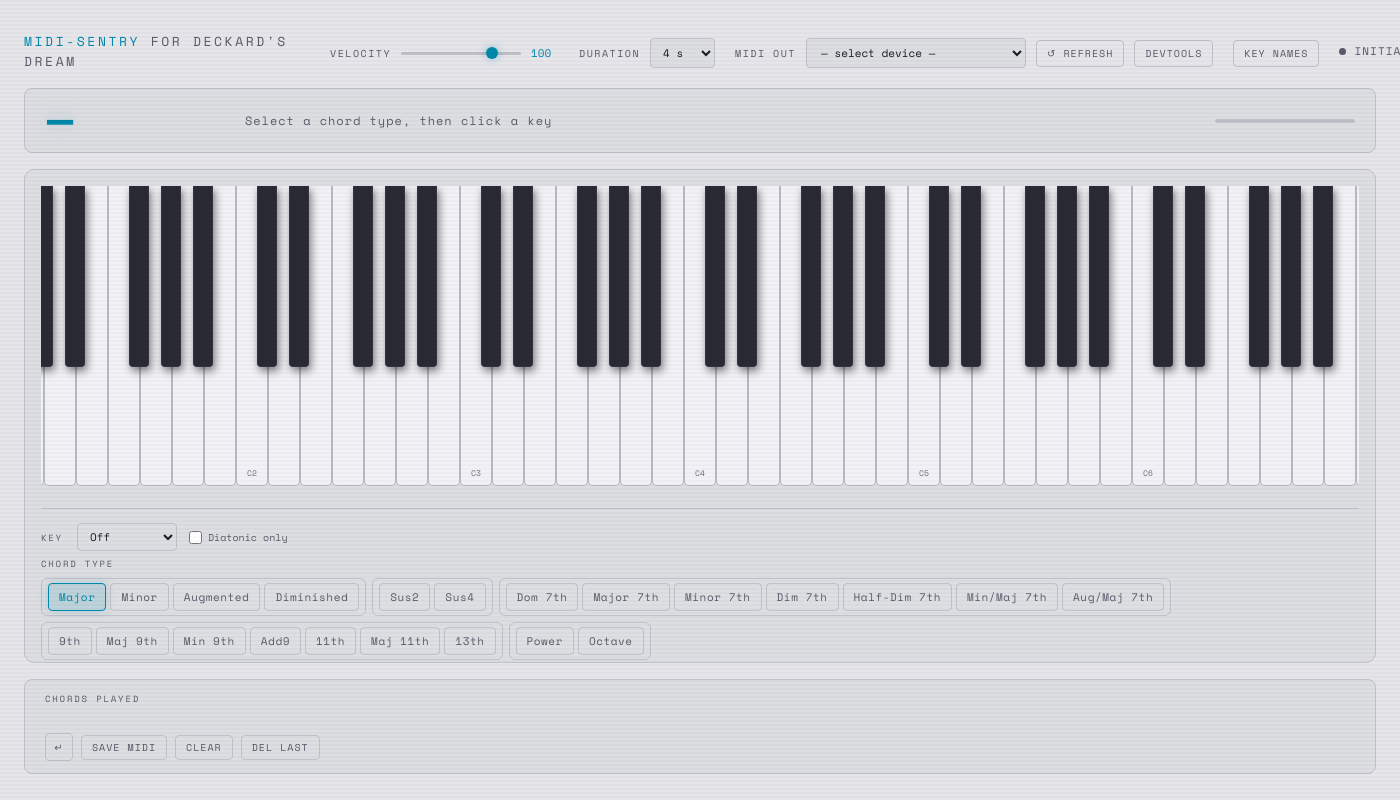
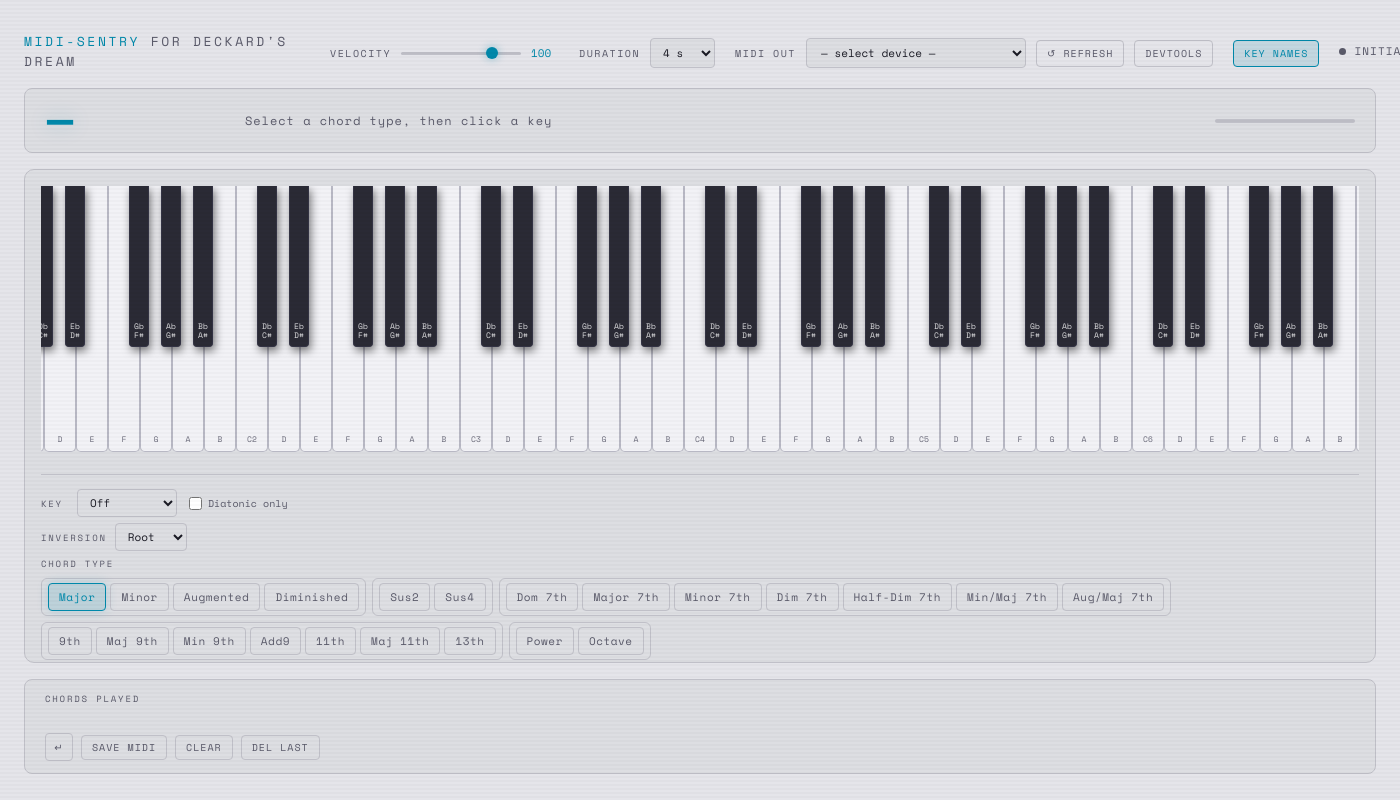
Before and after one commit to robbsherwin/midi-sentry, an Electron app: page index.html in a window 1400 px wide. Drawn offline with nearby package versions, Linux system fonts and the light colour scheme; no server answers.

Commit message:
Adding inverted chords.

```diff
--- a/index.html
+++ b/index.html
@@ -321,6 +321,26 @@
       user-select: none;
     }
     .chord-key-checkbox-label input { cursor: pointer; }
+    #inversion-row {
+      display: flex;
+      align-items: center;
+      gap: 8px;
+      margin-bottom: 6px;
+    }
+    #inversion-row .chord-section-label { margin-bottom: 0; }
+    #inversion-select {
+      background: var(--surface);
+      border: 1px solid var(--border);
+      color: var(--text);
+      font-family: 'Space Mono', monospace;
+      font-size: 11px;
+      padding: 4px 8px;
+      border-radius: 4px;
+      cursor: pointer;
+      outline: none;
+      min-width: 72px;
+    }
+    #inversion-select:focus { border-color: var(--accent); }
     .chord-section-label {
       font-family: 'Space Mono', monospace;
       font-size: 9px;
@@ -686,7 +706,7 @@
   </style>
 </head>
 <body>
-<div id="app">
+<div id="app" class="show-key-names">
 
   <!-- Header -->
   <header>
@@ -720,7 +740,7 @@
           <button id="devtools-btn">DEVTOOLS</button>
         </div>
         <div id="key-labels-row">
-          <button id="key-labels-toggle" type="button" class="toggle-btn" title="Show note names on all keys">KEY NAMES</button>
+          <button id="key-labels-toggle" type="button" class="toggle-btn on" title="Show note names on all keys">KEY NAMES</button>
         </div>
       </div>
       <div id="midi-status">
@@ -778,6 +798,15 @@
           <input type="checkbox" id="diatonic-only-checkbox" title="Only allow diatonic chord types">
           <span>Diatonic only</span>
         </label>
+      </div>
+      <div id="inversion-row">
+        <label for="inversion-select" class="chord-section-label">Inversion</label>
+        <select id="inversion-select">
+          <option value="0">Root</option>
+          <option value="1">1st</option>
+          <option value="2">2nd</option>
+          <option value="3">3rd</option>
+        </select>
       </div>
       <div class="chord-section-label">Chord Type</div>
       <div class="chord-groups" id="chord-groups"></div>
@@ -883,6 +912,20 @@
   return FLAT_NAMES[midi % 12];
 }
 
+// Return chord intervals in the given inversion (0=root, 1=1st=3rd in bass, etc.)
+function getInvertedIntervals(intervals, inv) {
+  if (!intervals.length) return intervals;
+  inv = Math.max(0, Math.min(inv, intervals.length - 1));
+  if (inv === 0) return intervals.slice();
+  const n = intervals.length;
+  const rotated = [];
+  for (let i = 0; i < n; i++) rotated.push(intervals[(inv + i) % n]);
+  for (let j = 1; j < n; j++) {
+    while (rotated[j] < rotated[0]) rotated[j] += 12;
+  }
+  return rotated;
+}
+
 // ═══════════════════════════════════════════════════
 // STATE
 // ═══════════════════════════════════════════════════
@@ -895,6 +938,7 @@
 let chordHistory = [[]]; // array of phrases; each phrase is array of { chordName, noteNames, notes }
 let selectedKey = ''; // '' = off, or 'C', 'C#', ... 'B', 'Cm', ... 'Bm'
 let restrictToDiatonic = false;
+let selectedInversion = 0; // 0=root, 1=1st, 2=2nd, 3=3rd
 
 // ═══════════════════════════════════════════════════
 // DEVICE CAPABILITIES
@@ -1061,7 +1105,9 @@
 
     const velocity = parseInt(document.getElementById('velocity-slider').value, 10) || 100;
     const mono = isMonophonicOutputSelected();
-    const intervals = mono ? [0] : selectedChordType.intervals;
+    const baseIntervals = mono ? [0] : selectedChordType.intervals;
+    const inv = Math.min(selectedInversion, baseIntervals.length - 1);
+    const intervals = inv === 0 ? baseIntervals : getInvertedIntervals(baseIntervals, inv);
     const notes = intervals
       .map(i => rootNote + i)
       .filter(n => n >= 0 && n <= 127);
@@ -1365,6 +1411,10 @@
   }
 });
 
+document.getElementById('inversion-select').addEventListener('change', function() {
+  selectedInversion = parseInt(this.value, 10) || 0;
+});
+
 // ═══════════════════════════════════════════════════
 // DEVICE CONTROLS
 // ═══════════════════════════════════════════════════
```
